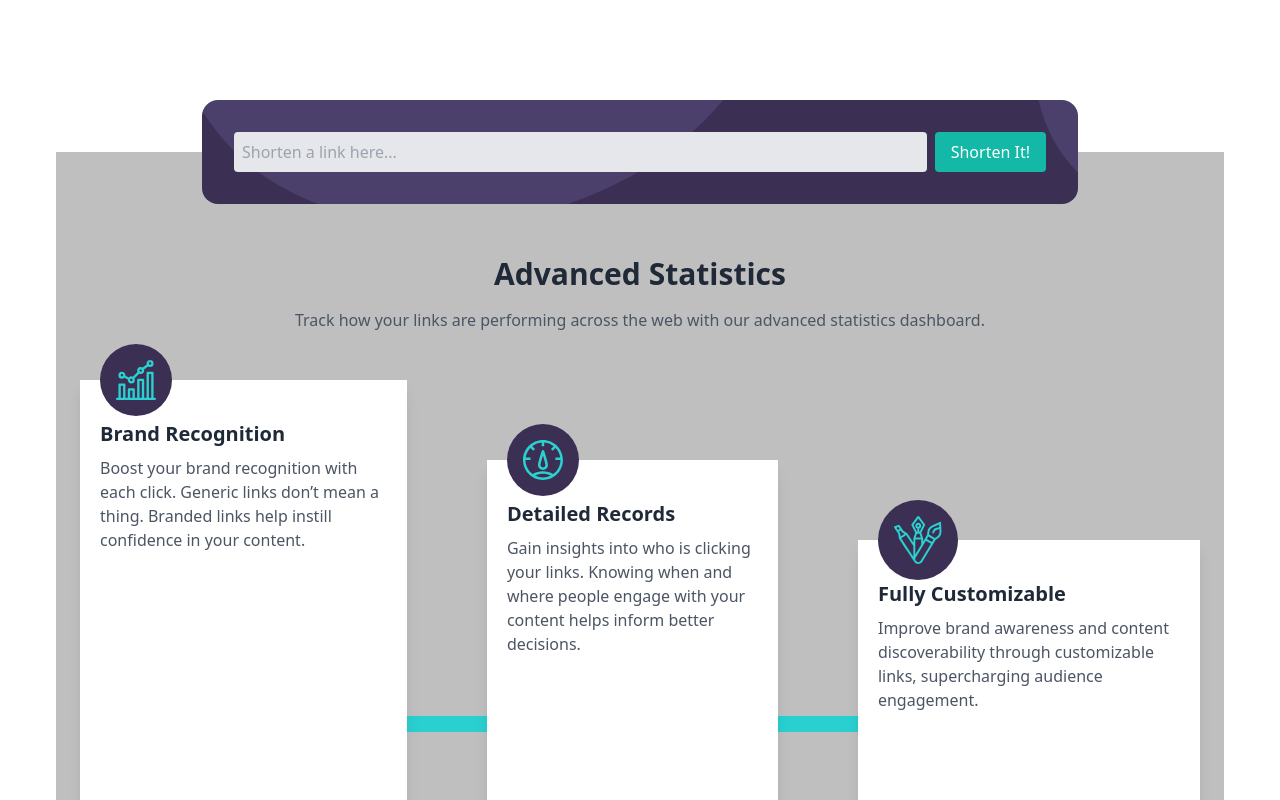
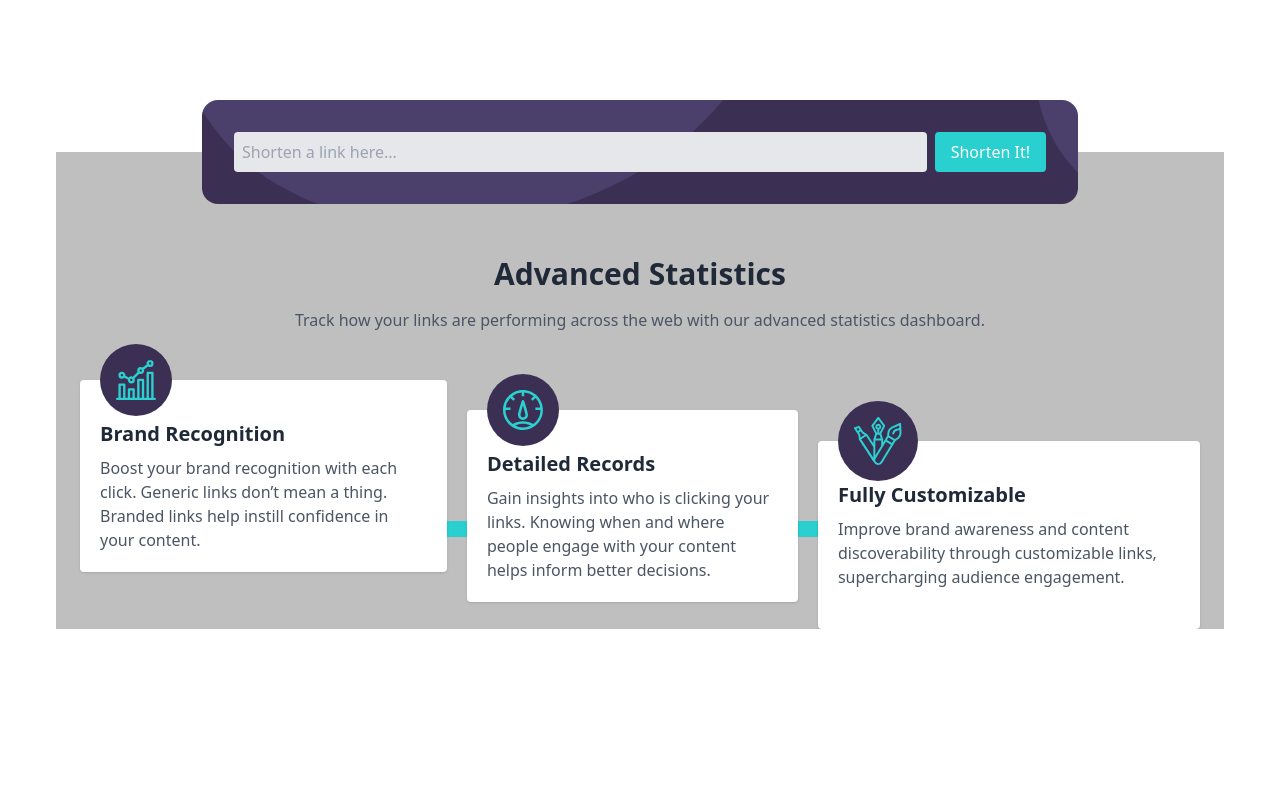
Before and after one commit to TraderJoe97/url-shortening-api, a React (Vite) app: page / in a window 1280 px wide. Shown: the part 720-1520 px from the top of the page. After the commit the page ends 1349 px from the top, so only its background shows below. Built offline with nearby package versions, Linux system fonts and the light colour scheme.

Commit message:
show save links with long and shor link

```diff
--- a/src/components/LinkShortener.tsx
+++ b/src/components/LinkShortener.tsx
@@ -3,13 +3,13 @@ import axios from 'axios';
 
 const LinkShortener: React.FC = () => {
   const [link, setLink] = useState('');
-  const [shortenedLinks, setShortenedLinks] = useState<string[]>([]);
+  const [shortenedLinks, setShortenedLinks] = useState<{ short: string; long: string }[]>([]);
   const [error, setError] = useState<string | null>(null);
   const [loading, setLoading] = useState(false);
 
   // load shortened links from local storage on component mount
   useEffect(() => {
-    const savedLinks = localStorage.getItem('shortenedLinks')
+    const savedLinks = localStorage.getItem('savedLinks')
     if (savedLinks) {
       setShortenedLinks(JSON.parse(savedLinks));
     }
@@ -37,7 +37,7 @@ const LinkShortener: React.FC = () => {
 
     try {
       const response = await axios.post('/.netlify/functions/shortenLink', { url: link });
-      const newShortenedLink = response.data.result_url;
+      const newShortenedLink = {short:response.data.result_url, long:link};
       setShortenedLinks([newShortenedLink,...shortenedLinks]);
     } catch (error: any) {
       if (error.response) {
@@ -53,6 +53,7 @@ const LinkShortener: React.FC = () => {
   };
 
   return (
+    <div className="flex flex-col w-full items-center">
       <div className="flex flex-col items-center p-6 rounded-2xl
                     transform -translate-y-1/2 bg-Dark_Violet bg-[url('@/assets/bg-boost-desktop.svg')] bg-auto w-3/4">
         <div className="w-full flex items-center rounded-lg p-2 gap-2">
@@ -66,34 +67,43 @@ const LinkShortener: React.FC = () => {
           />
           <button
             onClick={handleShortenLink}
-          className="bg-teal-500 text-white px-4 py-2 rounded hover:bg-teal-400 transition duration-300"
+            className="bg-Cyan text-white px-4 py-2 rounded hover:bg-teal-400 transition duration-300"
             disabled={loading || !link}
           >
             {loading ? 'Shortening...' : 'Shorten It!'}
           </button>
         </div>
         {error && <p className="text-red-500 mt-2">{error}</p>}
+      </div>
+      <div>
         {shortenedLinks.length > 0 && (
-        <div className="mt-4 w-full text-center">
+          <div className="mt-4 w-full p-10 text-center">
             <p className="text-gray-600">Saved Links:</p>
             <ul>
               {shortenedLinks.map((shortenedLink, index) => (
-              <li key={index} className="mt-2">
-                <div>{link}</div>
+                <li key={index} className="mt-4 w-full flex flex-wrap gap-5">
+                  <div>{shortenedLink.long}</div>
+                  <div className="flex flex-wrap gap-5">
                     <a
-                  href={shortenedLink}
+                    href={shortenedLink.short}
                     target="_blank"
                     rel="noopener noreferrer"
                     className="text-teal-500 underline break-words"
                     >
-                  {shortenedLink}
+                    {shortenedLink.short}
                   </a>
+                  {/* button that stores short link to clipboard */}
+                  <button className='bg-Cyan text-white px-4 py-2 rounded hover:bg-teal-400 transition duration-300'>
+                    copy
+                  </button>
+                  </div>
                 </li>
               ))}
             </ul>
           </div>
         )}
       </div>
+    </div>
   );
 };
 
--- a/src/components/Statistics.tsx
+++ b/src/components/Statistics.tsx
@@ -12,7 +12,7 @@ interface StatisticCardProps {
 
 const StatisticCard: React.FC<StatisticCardProps> = ({ title, description, icon, gridArea }) => {
   return (
-    <div className={`relative flex flex-col  bg-white p-5 rounded-lg shadow-lg  w-full ${gridArea}`}>
+    <div className={`relative flex flex-col  bg-white p-5 rounded shadow  w-full ${gridArea}`}>
       <div className="text-teal-500 text-3xl bg-Dark_Violet rounded-full p-4  mb-5 absolute top-0 transform -translate-y-1/2">{icon}</div>
       <h3 className="text-xl font-semibold text-gray-800 pt-5 mb-2">{title}</h3>
       <p className="text-gray-600">{description}</p>
@@ -48,7 +48,7 @@ const Statistics: React.FC = () => {
         <h2 className="text-3xl font-bold text-gray-800">Advanced Statistics</h2>
         <p className="text-gray-600 mt-4">Track how your links are performing across the web with our advanced statistics dashboard.</p>
       </div>
-      <div className="staggered flex flex-col  justify-center gap-20 px-6 blueStrip ">
+      <div className="staggered flex flex-col  justify-center gap-5 px-6 blueStrip ">
         {statsData.map((stat, index) => (
           <StatisticCard
             key={index}
```
Lines whose indentation alone changed are shown as unchanged.
